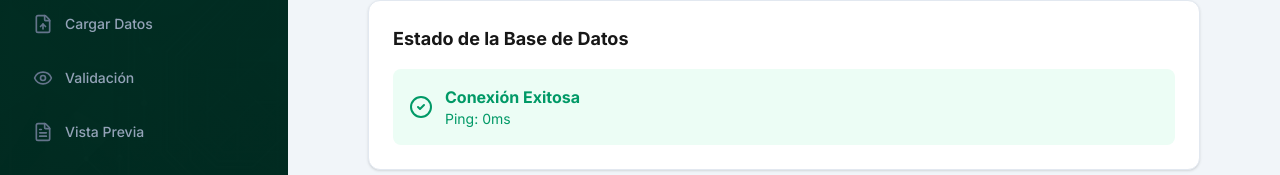
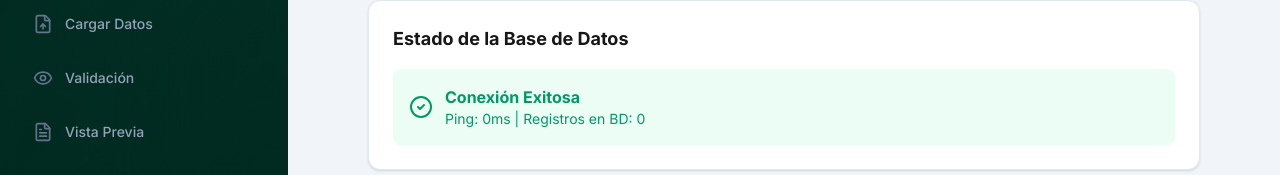
Before and after one commit to akflorez/CUENTAS-DE-COBRO-EMDECOB, a Next.js app: page /dashboard/debug in a window 1280 px wide. Shown: the part 184-359 px from the top of the page. Built offline with nearby package versions, Linux system fonts and the light colour scheme; no server answers; the database is empty.

Commit message:
chore(debug): add record count to diagnostic page and finalize dashboard charts

```diff
--- a/src/app/dashboard/debug/page.tsx
+++ b/src/app/dashboard/debug/page.tsx
@@ -7,8 +7,8 @@ async function checkDatabase() {
   try {
     const prisma = getPrisma();
     const start = Date.now();
-    await prisma.$queryRaw`SELECT 1`;
-    return { success: true, time: Date.now() - start };
+    const count = await prisma.invoice.count();
+    return { success: true, time: Date.now() - start, count };
   } catch (err: any) {
     return { success: false, error: err.message || 'Error desconocido' };
   }
@@ -38,7 +38,7 @@ export default async function DebugPage() {
               <CheckCircle2 />
               <div>
                 <p className="font-bold">Conexión Exitosa</p>
-                <p className="text-sm">Ping: {dbStatus.time}ms</p>
+                <p className="text-sm">Ping: {dbStatus.time}ms | Registros en BD: {dbStatus.count}</p>
               </div>
             </div>
           ) : (
```
